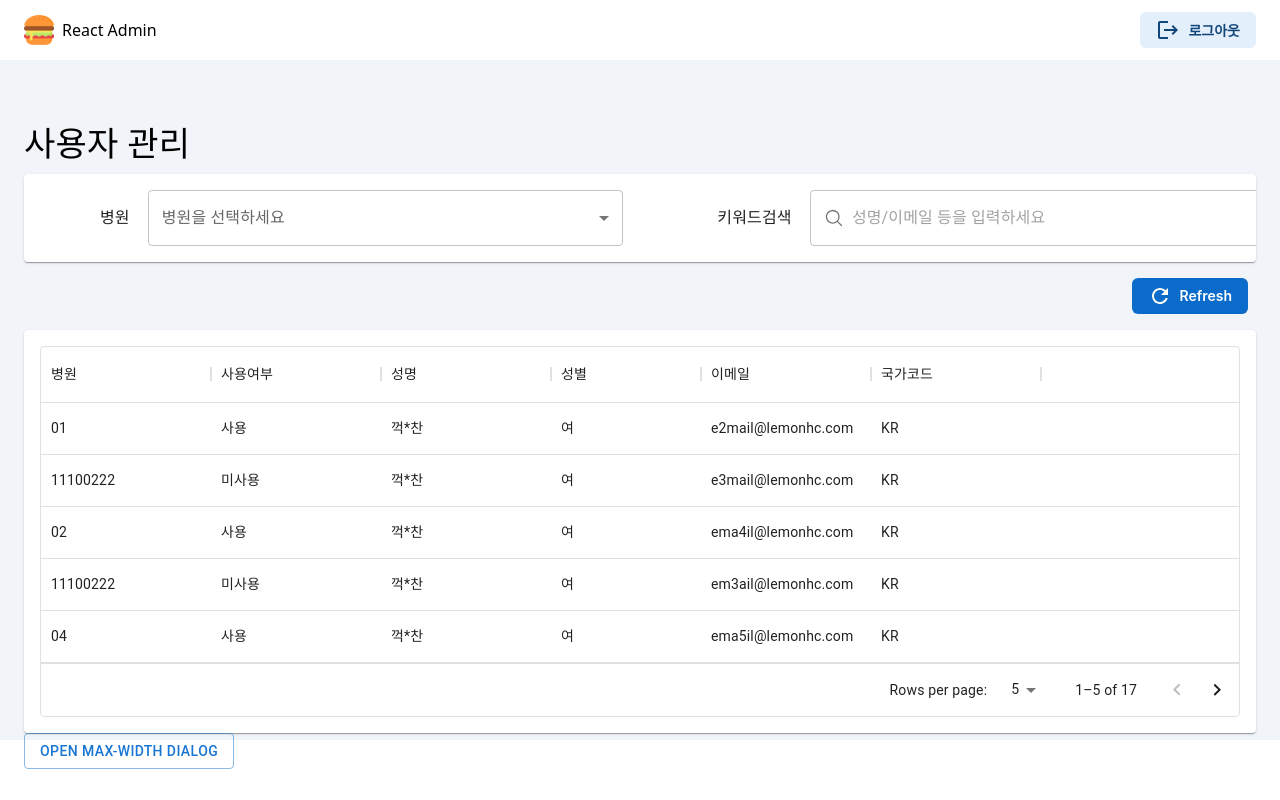
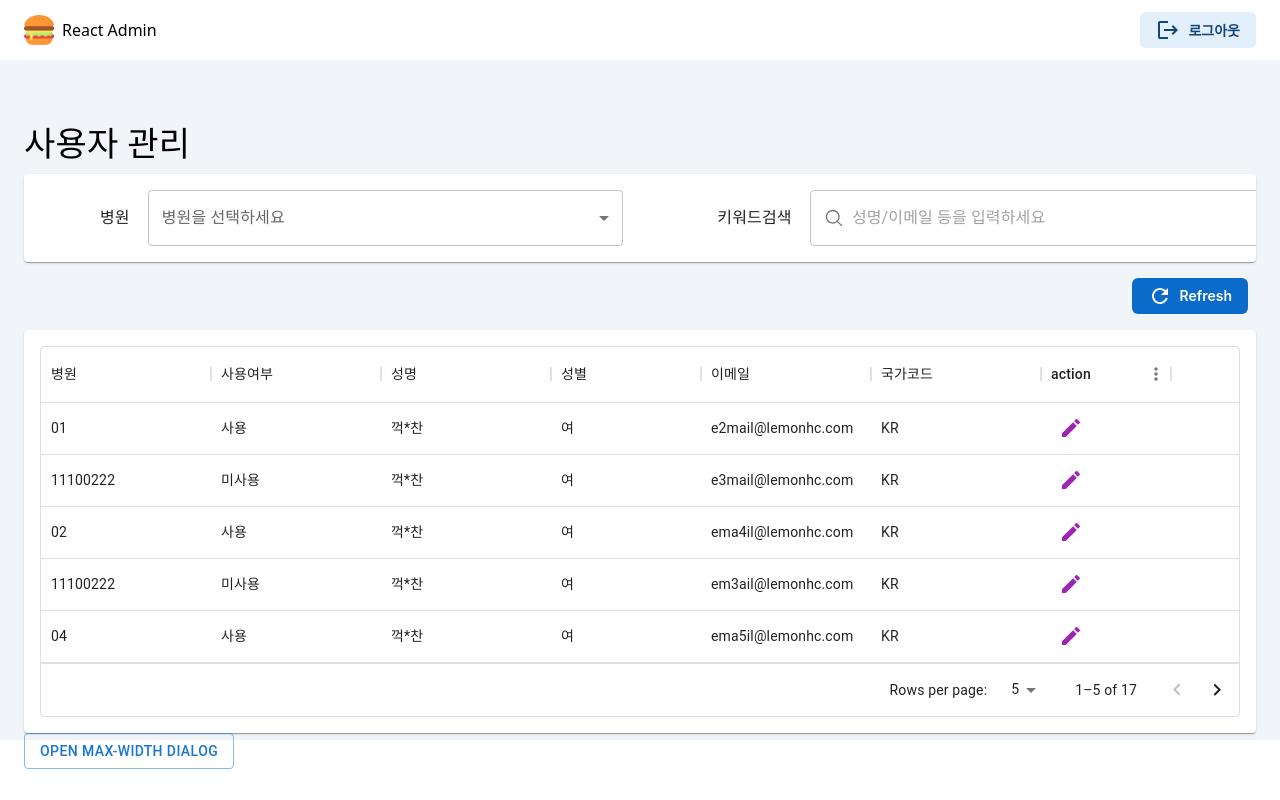
Before and after one commit to chosooyeon/lemon-admin, a React (Vite) app: page /user in a window 1280 px wide. Built offline with nearby package versions, Linux system fonts and the light colour scheme.

Commit message:
🎨 사용자관리 팝업

```diff
--- a/src/components/molecules/UserTable.tsx
+++ b/src/components/molecules/UserTable.tsx
@@ -1,8 +1,8 @@
 
 import { DataGrid, GridColDef } from '@mui/x-data-grid';
 import { PopupComponent } from '../atoms/PopupComponent';
-import { Card } from '@mui/material';
-
+import { Card, IconButton } from '@mui/material';
+import EditIcon from '@mui/icons-material/Edit';
 
 const columns: GridColDef[] = [
   { field: 'hospitalCd', headerName: '병원', width: 170, disableColumnMenu: true },
@@ -11,6 +11,26 @@ const columns: GridColDef[] = [
   { field: 'sex', headerName: '성별', width: 150, disableColumnMenu: true },
   { field: 'email', headerName: '이메일', width: 170, disableColumnMenu: true },
   { field: 'countyCd', headerName: '국가코드', width: 170, disableColumnMenu: true },
+  {
+    field: 'action',
+    width: 130,
+    sortable: false,
+    renderCell: (params) => {
+      const onClickEdit = async () => {
+        // TODO 팝업 추가
+         return alert(JSON.stringify(params.row, null, 4));
+      };
+      const onClickDelete = async () => {};
+
+      return (
+        <>
+          <IconButton color="secondary" onClick={onClickEdit}>
+            <EditIcon />
+          </IconButton>
+        </>
+      );
+    },
+  },
   // { id: 'action', label: 'action', minWidth: 170},
 ];
 
```
